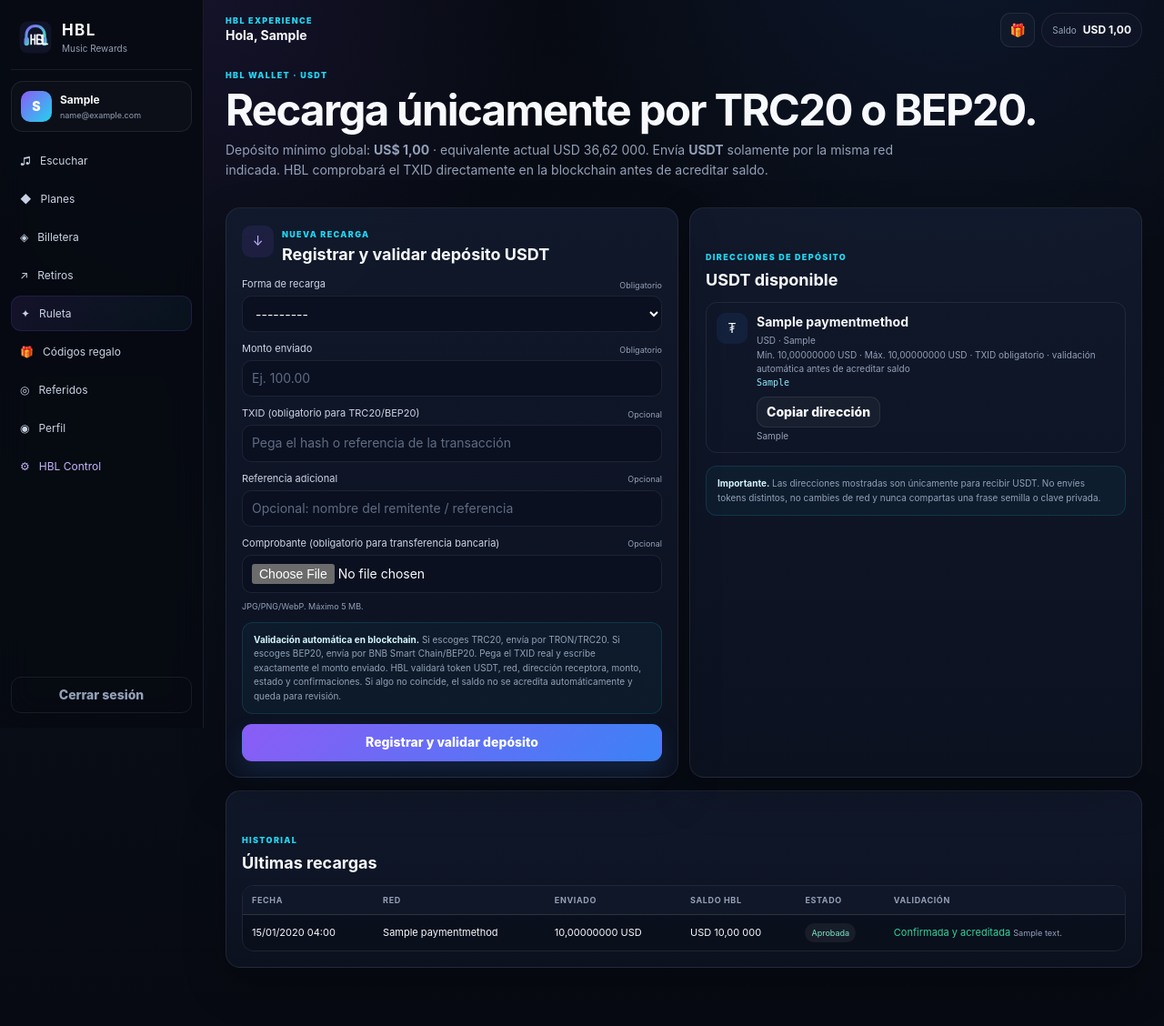
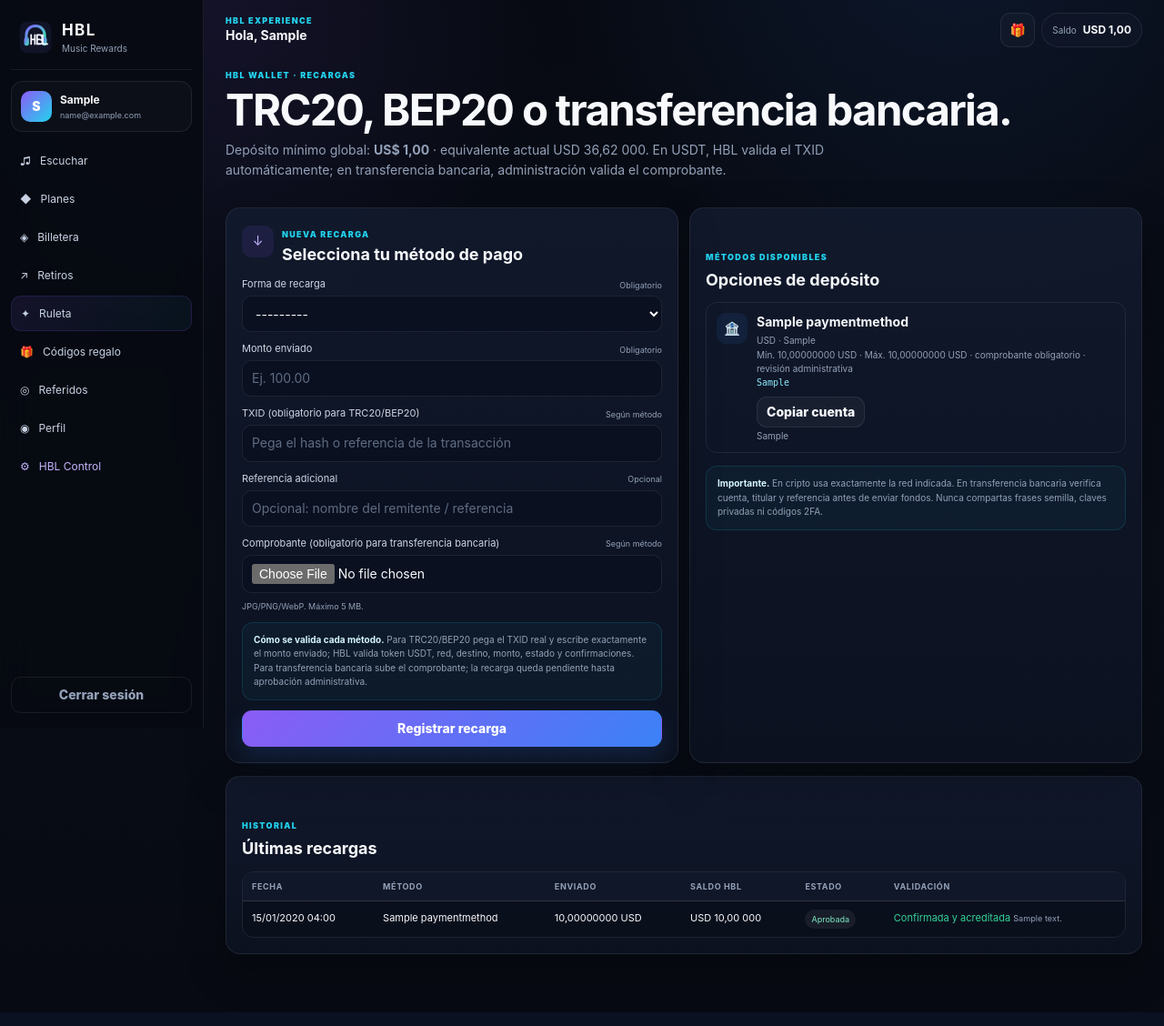
Before and after one commit to victorpavon2908-gif/hlb, a Django app: page /billetera/ in a window 1280 px wide. Shown: the whole page at 91% size. Run offline with Django 5.2, Linux system fonts and the light colour scheme; a user stored in the database is signed in; data comes from the database, SQL or seed files in the repository; tables that the repository leaves empty hold one stand-in row (values such as "Sample post"); parts of the project's set-up code (start-up, migrations or seed data) failed here and were passed over.

Commit message:
Mostrar los tres métodos de recarga en la app

```diff
--- a/hbl_core/templates/hbl/wallet.html
+++ b/hbl_core/templates/hbl/wallet.html
@@ -2,12 +2,12 @@
 {% block title %}Billetera · HBL{% endblock %}
 {% block content %}
 <section class="page-title compact-title">
-  <span class="eyebrow">HBL WALLET · USDT</span>
-  <h1>Recarga únicamente por TRC20 o BEP20.</h1>
+  <span class="eyebrow">HBL WALLET · RECARGAS</span>
+  <h1>TRC20, BEP20 o transferencia bancaria.</h1>
   <p>
     Depósito mínimo global: <b>US$ {{ config.minimum_deposit_usd }}</b> · equivalente actual
     {{ config.base_currency_symbol }} {{ minimum_deposit_nio }} {{ config.base_currency_code }}.
-    Envía <b>USDT</b> solamente por la misma red indicada. HBL comprobará el TXID directamente en la blockchain antes de acreditar saldo.
+    En USDT, HBL valida el TXID automáticamente; en transferencia bancaria, administración valida el comprobante.
   </p>
 </section>
 
@@ -15,7 +15,7 @@
   <section class="panel glass-card">
     <div class="panel-heading">
       <div class="panel-icon">↓</div>
-      <div><span class="eyebrow">NUEVA RECARGA</span><h2>Registrar y validar depósito USDT</h2></div>
+      <div><span class="eyebrow">NUEVA RECARGA</span><h2>Selecciona tu método de pago</h2></div>
     </div>
 
     <form method="post" enctype="multipart/form-data" class="form-stack" novalidate>
@@ -25,7 +25,9 @@
       <div class="field-row">
         <label class="field-label" for="{{ field.id_for_label }}">
           <span>{{ field.label }}</span>
-          <span>{% if field.field.required %}Obligatorio{% else %}Opcional{% endif %}</span>
+          <span>
+            {% if field.name == 'txid' or field.name == 'proof' %}Según método{% elif field.field.required %}Obligatorio{% else %}Opcional{% endif %}
+          </span>
         </label>
         {{ field }}
         {% if field.help_text %}<small>{{ field.help_text }}</small>{% endif %}
@@ -34,49 +36,57 @@
       {% endfor %}
 
       <div class="form-policy">
-        <b>Validación automática en blockchain.</b>
-        Si escoges TRC20, envía por TRON/TRC20. Si escoges BEP20, envía por BNB Smart Chain/BEP20.
-        Pega el TXID real y escribe exactamente el monto enviado. HBL validará token USDT, red, dirección receptora, monto, estado y confirmaciones.
-        Si algo no coincide, el saldo no se acredita automáticamente y queda para revisión.
+        <b>Cómo se valida cada método.</b>
+        Para TRC20/BEP20 pega el TXID real y escribe exactamente el monto enviado; HBL valida token USDT, red, destino, monto, estado y confirmaciones.
+        Para transferencia bancaria sube el comprobante; la recarga queda pendiente hasta aprobación administrativa.
       </div>
 
-      <button class="primary-btn glow-btn" type="submit">Registrar y validar depósito</button>
+      <button class="primary-btn glow-btn" type="submit">Registrar recarga</button>
     </form>
   </section>
 
   <section class="panel">
     <div class="section-head compact">
-      <div><span class="eyebrow">DIRECCIONES DE DEPÓSITO</span><h2>USDT disponible</h2></div>
+      <div><span class="eyebrow">MÉTODOS DISPONIBLES</span><h2>Opciones de depósito</h2></div>
     </div>
 
     {% for method in methods %}
     <div class="method-card rich-method">
-      <div class="method-icon">₮</div>
+      <div class="method-icon">{% if method.kind == 'bank' %}🏦{% else %}₮{% endif %}</div>
       <div>
         <strong>{{ method.label }}</strong>
         <span>{{ method.currency }} · {{ method.network }}</span>
         <small>
           Mín. {{ method.min_amount }} {{ method.currency }}
           {% if method.max_amount > 0 %} · Máx. {{ method.max_amount }} {{ method.currency }}{% endif %}
-          · TXID obligatorio · validación automática antes de acreditar saldo
+          {% if method.kind == 'bank' %}
+            · comprobante obligatorio · revisión administrativa
+          {% else %}
+            · TXID obligatorio · validación automática
+          {% endif %}
         </small>
         {% if method.destination %}
-          <code id="wallet-address-{{ method.id }}">{{ method.destination }}</code>
-          <button class="secondary-btn" type="button" data-copy="#wallet-address-{{ method.id }}" style="width:max-content;min-height:32px;padding:6px 10px;margin-top:5px">Copiar dirección</button>
+          <code id="payment-destination-{{ method.id }}">{{ method.destination }}</code>
+          <button class="secondary-btn" type="button" data-copy="#payment-destination-{{ method.id }}" style="width:max-content;min-height:32px;padding:6px 10px;margin-top:5px">
+            {% if method.kind == 'bank' %}Copiar cuenta{% else %}Copiar dirección{% endif %}
+          </button>
+        {% else %}
+          <p class="muted">Destino pendiente de configuración administrativa.</p>
         {% endif %}
         {% if method.instructions %}<p>{{ method.instructions }}</p>{% endif %}
       </div>
     </div>
     {% empty %}
     <div class="form-policy">
-      <b>Falta configurar la billetera receptora.</b>
-      Administración debe definir las direcciones públicas USDT TRC20/BEP20 o habilitar la consulta segura de direcciones de depósito de Binance en las variables del servidor.
+      <b>No hay métodos configurados.</b>
+      Deben estar disponibles TRC20, BEP20 y transferencia bancaria.
     </div>
     {% endfor %}
 
     <div class="form-policy space-top">
       <b>Importante.</b>
-      Las direcciones mostradas son únicamente para recibir USDT. No envíes tokens distintos, no cambies de red y nunca compartas una frase semilla o clave privada.
+      En cripto usa exactamente la red indicada. En transferencia bancaria verifica cuenta, titular y referencia antes de enviar fondos.
+      Nunca compartas frases semilla, claves privadas ni códigos 2FA.
     </div>
   </section>
 </div>
@@ -89,7 +99,7 @@
   <div class="table-wrap">
     <table>
       <thead>
-        <tr><th>Fecha</th><th>Red</th><th>Enviado</th><th>Saldo HBL</th><th>Estado</th><th>Validación</th></tr>
+        <tr><th>Fecha</th><th>Método</th><th>Enviado</th><th>Saldo HBL</th><th>Estado</th><th>Validación</th></tr>
       </thead>
       <tbody>
         {% for dep in deposits %}
@@ -102,6 +112,8 @@
           <td>
             {% if dep.status == 'processing' %}
               <span class="muted">Esperando confirmación automática</span>
+            {% elif dep.status == 'pending' and dep.payment_method.kind == 'bank' %}
+              <span class="muted">Comprobante pendiente de revisión</span>
             {% elif dep.status == 'pending' %}
               <span class="muted">Revisión manual requerida</span>
             {% elif dep.status == 'approved' %}
```
